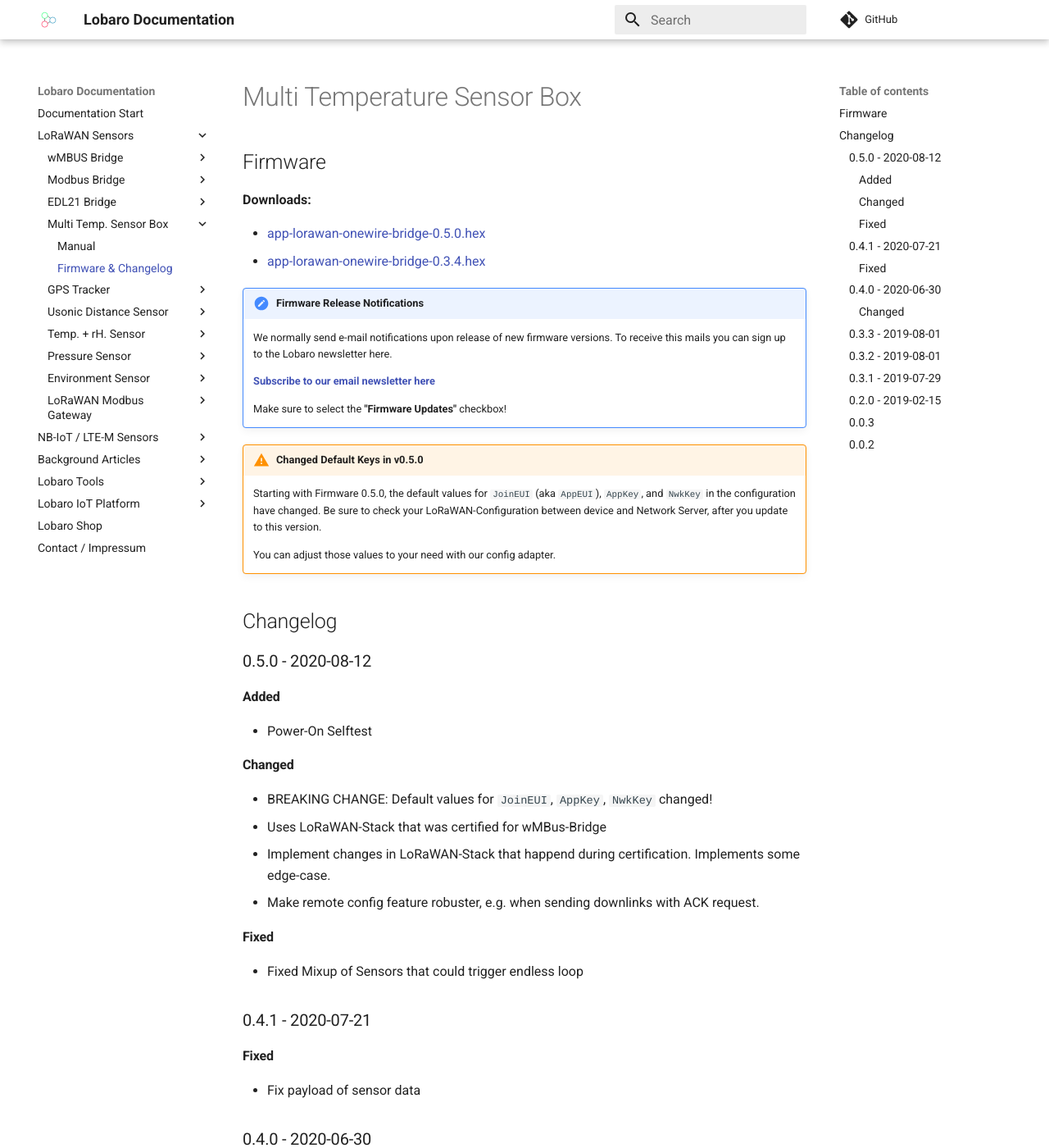
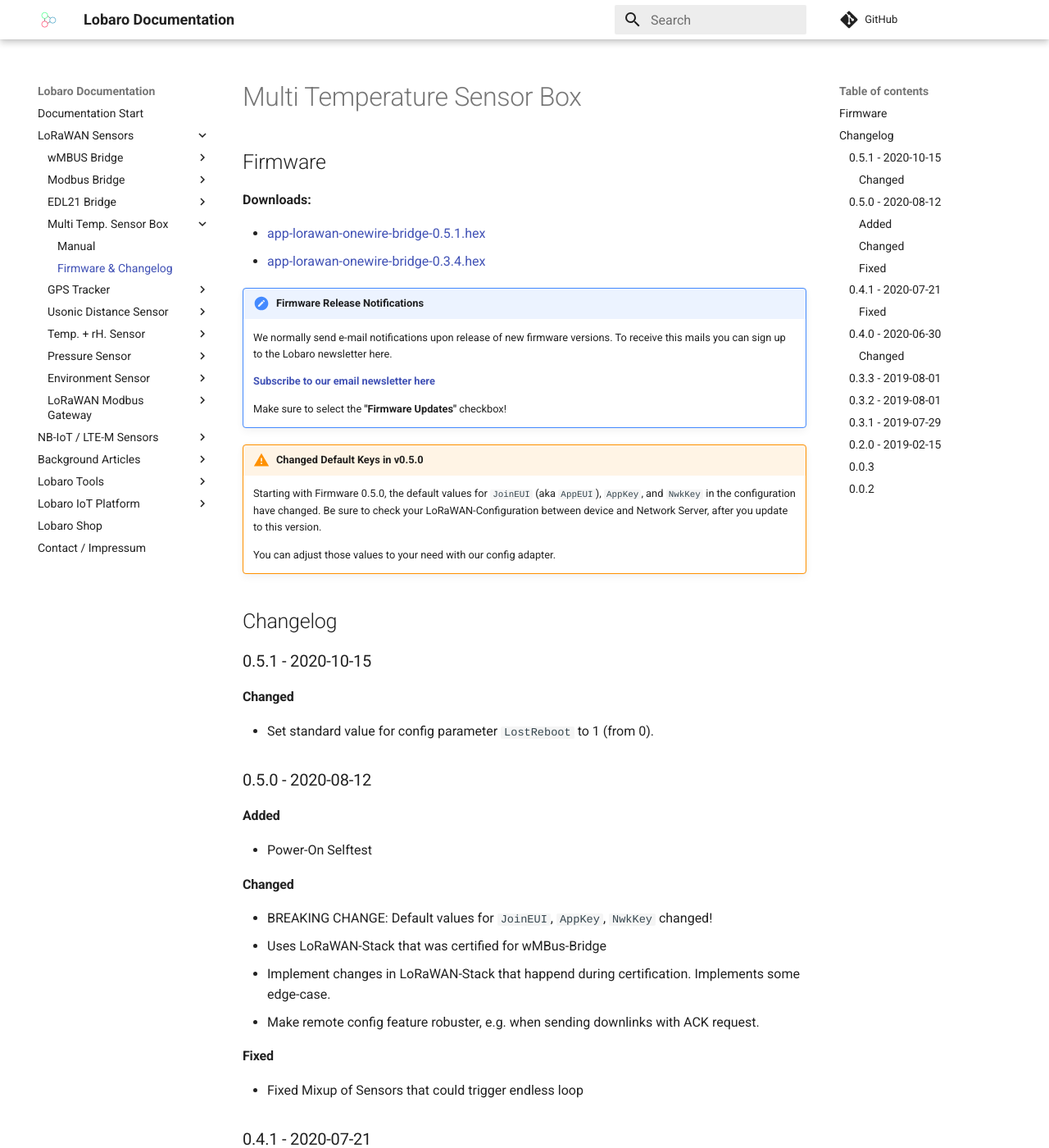
Before and after one commit to Lobaro/docs, an MkDocs documentation site: the page built from docs/lorawan-sensors/1-wire-lorawan/firmware.md, in a window 1280 px wide and 1400 px high. Shown: the whole window at 82% size. Built offline with MkDocs 1.6.1 and Material for MkDocs 9.7.7, drawn with Linux system fonts in a browser that asks for light colours; a script that is not in the unit is left out; comment, search, counter and statistics services are not loaded.

```diff
--- a/docs/lorawan-sensors/1-wire-lorawan/firmware.md
+++ b/docs/lorawan-sensors/1-wire-lorawan/firmware.md
@@ -4,7 +4,7 @@
 
 **Downloads:**
 
-* [app-lorawan-onewire-bridge-0.5.0.hex](firmware/app-lorawan-onewire-bridge-0.5.0.hex)
+* [app-lorawan-onewire-bridge-0.5.1.hex](firmware/app-lorawan-onewire-bridge-0.5.1.hex)
 * [app-lorawan-onewire-bridge-0.3.4.hex](firmware/app-lorawan-onewire-bridge-0.3.4.hex)
 
 !!! hint "Firmware Release Notifications"
@@ -24,6 +24,10 @@
     You can adjust those values to your need with our config adapter.
 
 ## Changelog
+### 0.5.1 - 2020-10-15
+#### Changed
+- Set standard value for config parameter `LostReboot` to 1 (from 0).
+
 ### 0.5.0 - 2020-08-12
 #### Added
 - Power-On Selftest
```
Also changed, not shown: 1 other file.
